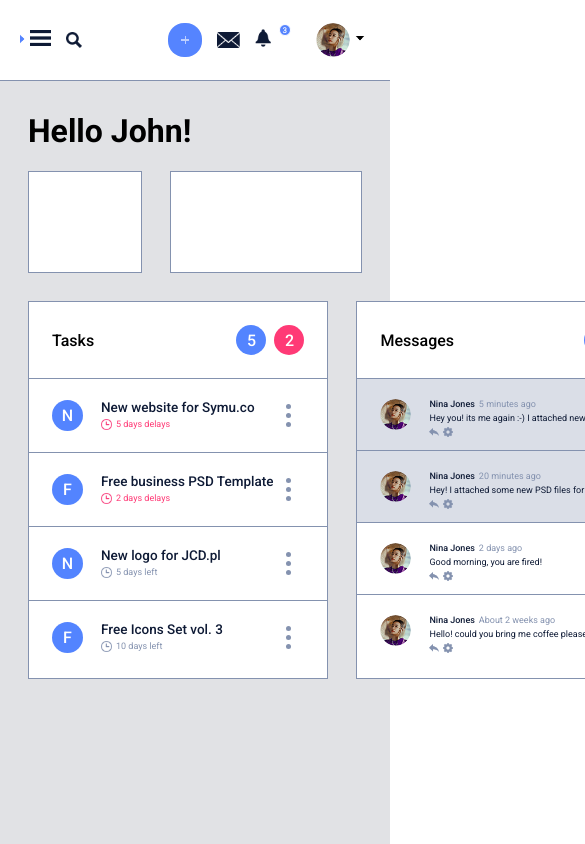
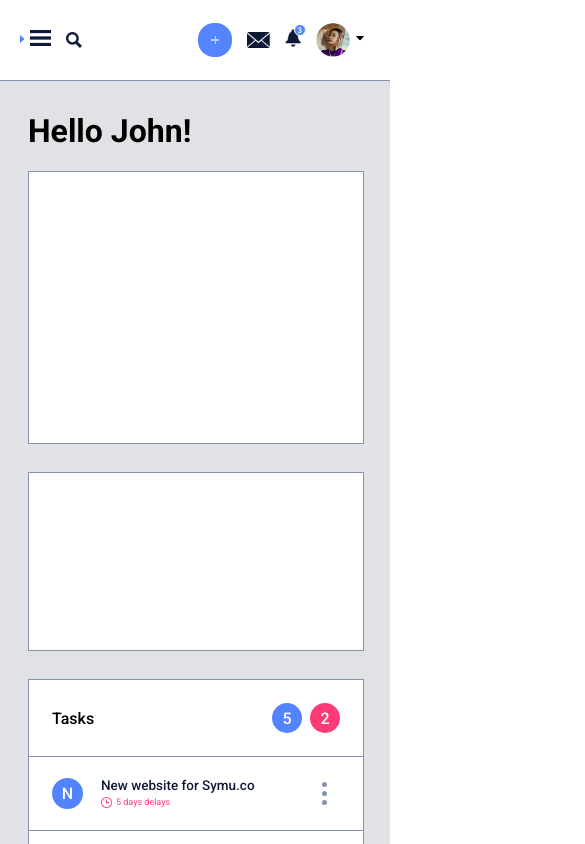
Before and after one commit to yoseftuk/merkury, an Angular app: page / in a window 390 px wide. Shown: the top 844 px of the page, 585 px wide, since content can reach past the window. Built offline with nearby package versions, Linux system fonts and the light colour scheme.

Commit message:
take care of responsiveness for small screens & mobile

```diff
--- a/src/app/layouts/aside/aside.component.scss
+++ b/src/app/layouts/aside/aside.component.scss
@@ -19,9 +19,12 @@
     background-color: $dark;
     @include transition(left .3s ease);
     will-change: left;
+    z-index: 1001;
   }
+
   &.open {
     width: $w;
+
     aside {
       left: 0;
     }
@@ -35,16 +38,19 @@
   display: block;
   @include fit(contain);
 }
+
 #aside__menu {
   @extend %pseudo-list;
   display: block;
   border-top: 1px solid #0b0a10;
+
   .aside__item {
     display: block;
     border-bottom: 1px solid #0b0a10;
     background-color: $dark;
     @include transition(all .3s ease);
     position: relative;
+
     &:before {
       @extend %pseudo;
       left: 0;
@@ -57,6 +63,7 @@
 
     &.active, &:hover {
       background-color: #122143;
+
       &:before {
         top: 0;
         height: 100%;
@@ -64,6 +71,7 @@
     }
   }
 }
+
 .aside__item-link {
   display: flex;
   padding: 26px;
@@ -74,9 +82,23 @@
   font-weight: 500;
   cursor: pointer;
 }
+
 .aside__item-icon {
   width: 16px;
   height: 16px;
   @include fit(contain);
   margin-right: 10px;
 }
+
+@media all and (max-width: $screen-sm) {
+
+  #aside-wrapper{
+    aside {
+      width: 100%;
+      left: -100%;
+    }
+    &.open {
+      width: 0;
+    }
+  }
+}
--- a/src/app/layouts/header/header.component.scss
+++ b/src/app/layouts/header/header.component.scss
@@ -113,7 +113,7 @@ header {
   .mail {
     margin-right: 15px;
   }
-  .notif {
+  .bell-cont {
     margin-right: 15px;
   }
   .add-project {
--- a/src/app/layouts/main/main.component.scss
+++ b/src/app/layouts/main/main.component.scss
@@ -36,3 +36,20 @@ main {
     margin-left: $section-space;
   }
 }
+
+@media all and (max-width: $screen-md) {
+  main {
+    padding: $section-space;
+  }
+  #upper-cont, #bottom-cont {
+    display: block;
+  }
+  .bottom-section {
+    +.bottom-section {
+      margin-left: 0;
+    }
+    &:last-child {
+      margin-bottom: 0;
+    }
+  }
+}
--- a/src/app/scss/_variables.scss
+++ b/src/app/scss/_variables.scss
@@ -15,4 +15,4 @@ $section-space: 28px;
 
 // screens
 $screen-md: 1200px;
-$screen-sm: 540px;
+$screen-sm: 650px;
```
